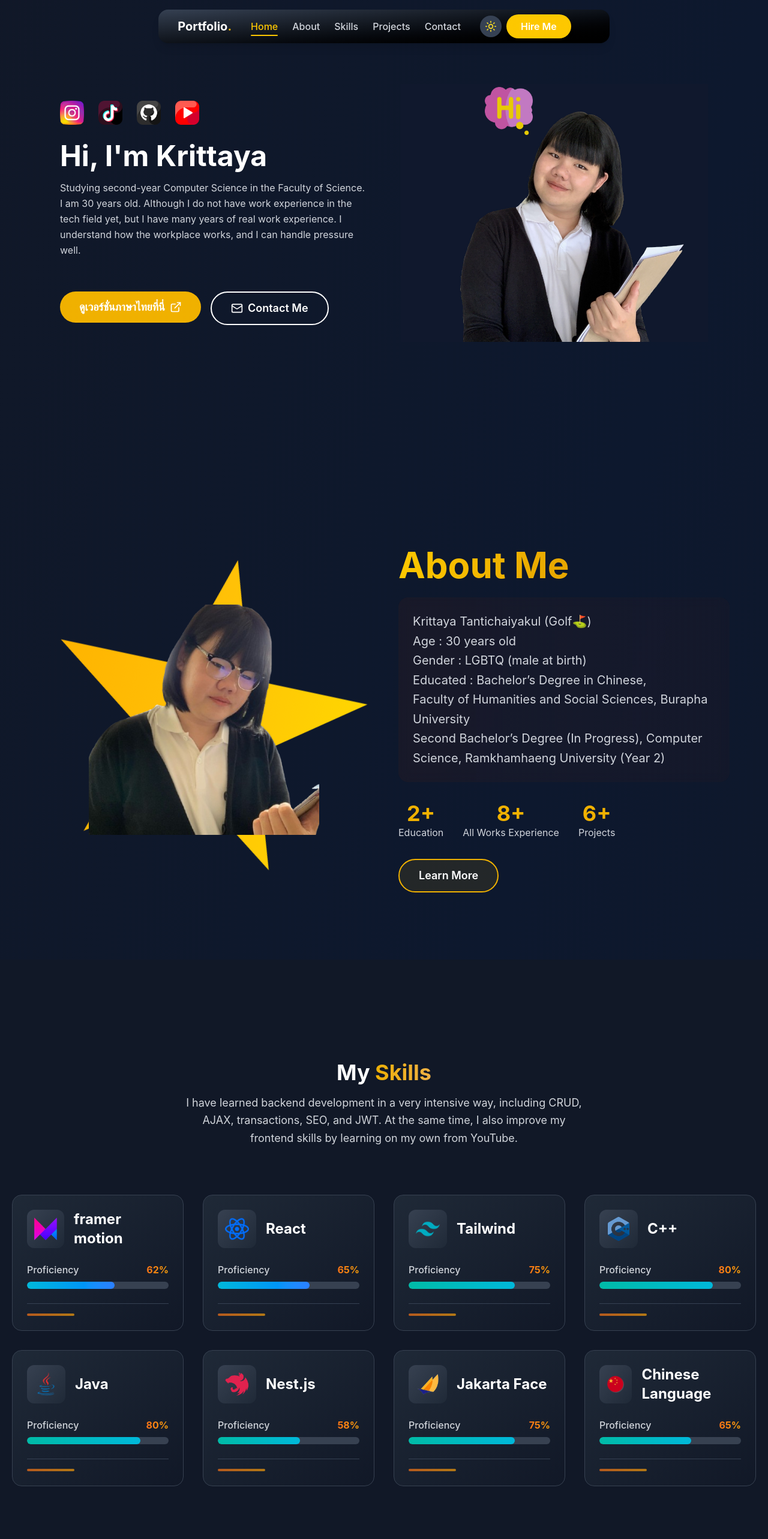
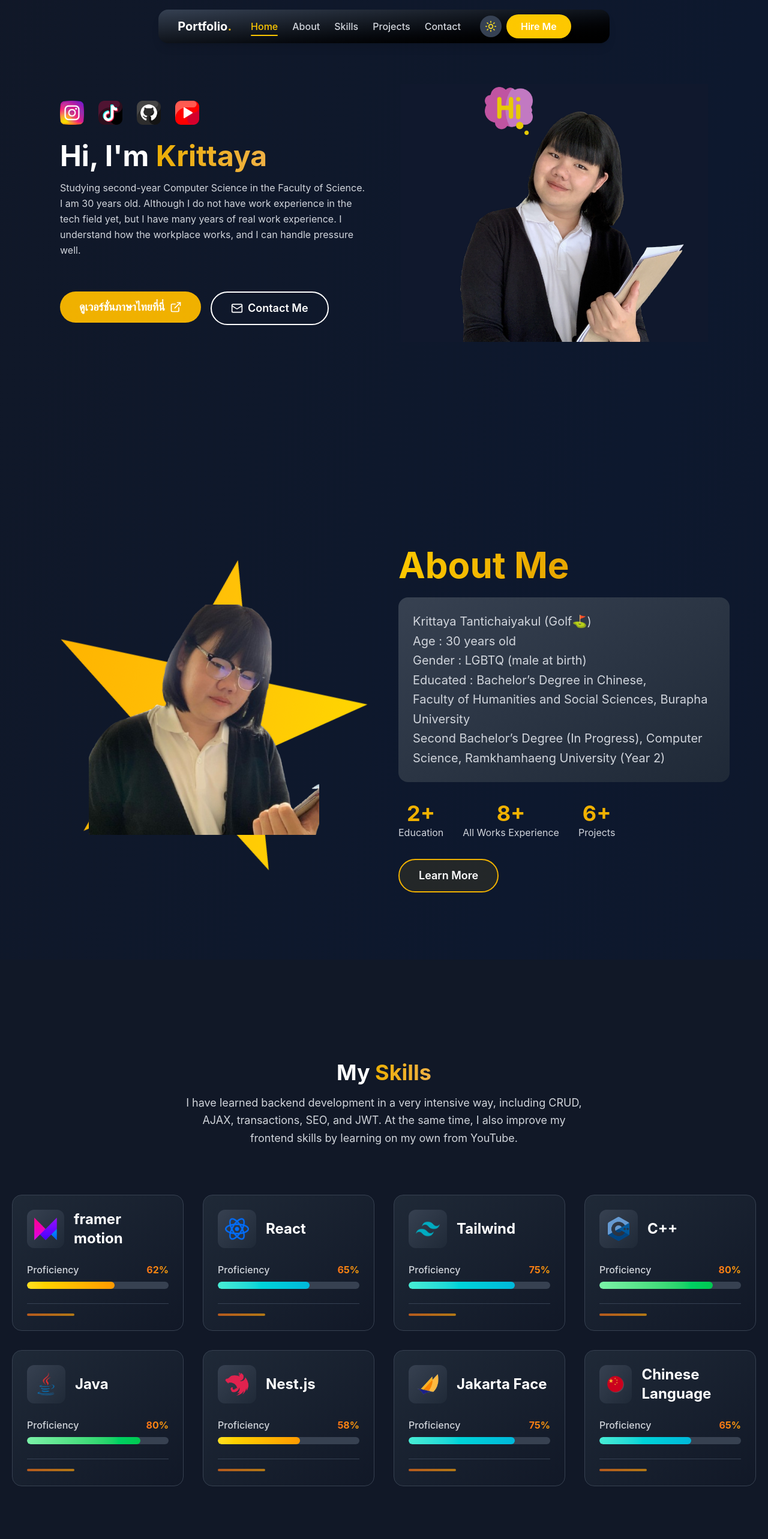
Before and after one commit to SmileCat42/SmileCat42.github.io, a React (Vite) app: page / in a window 1280 px wide. Shown: the top 2566 px of the page at 60% size. Built offline with nearby package versions, Linux system fonts and the light colour scheme.

Commit message:
Footer comp

```diff
--- a/src/App.jsx
+++ b/src/App.jsx
@@ -7,6 +7,7 @@ import About from './component/About'
 import Skills from './component/Skills';
 import Projects from './component/Projects';
 import Contact from './component/Contact';
+import Footer from './component/Footer';
 
 function App() {
   const [darkMode, setDarkMode] = useState(true)
@@ -42,6 +43,7 @@ function App() {
       <Skills darkMode={darkMode} />
       <Projects darkMode={darkMode} />
       <Contact darkMode={darkMode} />
+      <Footer darkMode={darkMode} />
     </div>
   )
 }
--- a/src/component/About.jsx
+++ b/src/component/About.jsx
@@ -48,12 +48,16 @@ const About = ({darkMode}) => {
           </header>
           <p className = {`text-sm sm:text-base lg:text-lg
             xl:text-xl mb-6 sm:mb-8 leading-relaxed
-            bg-linear-to-r from-orange-900/10 to-orange-900/5
             p-4 sm:p-6 rounded-xl sm:rounded-2xl
             backdrop-blur-sm
             ${darkMode ? 'text-gray-300' : 'text-gray-700'}`}
             data-aos='fade-up'
-            data-aos-delay='500'>
+            data-aos-delay='500'
+            style={{
+                      background: darkMode
+                      ? 'linear-gradient(to bottom right, #374151, #1f2937)'
+                      : 'linear-gradient(to bottom right, #f8dc80, #fdfbf5)',
+                              }}>
               Krittaya Tantichaiyakul (Golf⛳)<br/>
               Age : 30 years old<br/>
               Gender : LGBTQ (male at birth)<br/>
--- a/src/component/Contact.jsx
+++ b/src/component/Contact.jsx
@@ -153,12 +153,13 @@ export const Contact = ({ darkMode }) => {
                         <button
                         type='submit'
                         style={{
-                background: 'linear-gradient(to right, #f97316, #f59e0b)'
+                background: 'linear-gradient(to right, #f5c116, #f1ca48)'
                         }}
                         className='w-full py-2 sm:py-3 text-white
                         font-semibold rounded-lg text-sm sm:text-base
                         hover:shadow-lg hover:shadow-yellow-500/25
-                        hover:scale-[1.02] transition-all sm:col-span-2'>
+                        hover:scale-[1.02] transition-all sm:col-span-2
+                        hover:text-orange-900'>
                             Send Message
                         </button>
 
--- /dev/null
+++ b/src/component/Footer.jsx
@@ -0,0 +1,94 @@
+import { FaGithub, FaExternalLinkAlt } from 'react-icons/fa'
+import { FaFacebook } from 'react-icons/fa'
+import { FaLine } from 'react-icons/fa'
+import { FaHeart } from 'react-icons/fa'
+
+const Footer = ({ darkMode }) => {
+    const currentYear = new Date().getFullYear();
+
+  return (
+
+    <footer
+    style={{
+        background: darkMode
+        ? 'linear-gradient(to bottom, #000000, #111827)'
+        : 'linear-gradient(to bottom, #fcefa6, #e5e7eb)',
+        borderColor: darkMode ? '#374151' : '#d1d5db'
+    }}
+    className="border-t">
+        <div className="container mx-auto px-4 py-8">
+            <div className="flex flex-col md:flex-row justify-between
+            items-center gap-6">
+                <div className="text-center md:text-left">
+                    <h3
+                    className="text-2xl font-bold mb-2 text-yellow-500
+                    dark:text-white">
+                        Portfolio
+                    </h3>
+                    <div
+                    className="text-sm"
+                    style={{
+                        color: darkMode ? '#9ca3af' : '#6b7280'
+                    }}>
+                        Full Stack Developer & UI/UX Designer
+                    </div>
+                    <div
+                    className="text-sm"
+                    style={{
+                        color: darkMode ? '#9ca3af' : '#6b7280'
+                    }}>
+                        Inspired by a YouTuber OualiCode
+                    </div>
+                </div>
+                <div className="flex gap-4">
+                    <a
+                    href="https://github.com/SmileCat42"
+                    className="w-10 h-10 rounded-full flex items-center
+                    justify-center hover:scale-110 transition-all
+                    hover:bg-linear-to-r hover:from-yellow-300
+                    hover:to-yellow-500 hover:text-white
+                    bg-[#374151] dark:bg-[#f3f4f6]
+                    text-white dark:text-[#374151]">
+                        <FaGithub/>
+                    </a>
+
+                    <a
+                    href="https://web.facebook.com/aloha.golfring"
+                    className="w-10 h-10 rounded-full flex items-center
+                    justify-center hover:scale-110 transition-all
+                    hover:bg-linear-to-r hover:from-yellow-300
+                    hover:to-yellow-500 hover:text-white
+                    bg-[#374151] dark:bg-[#f3f4f6]
+                    text-white dark:text-[#374151]">
+                        <FaFacebook/>
+                    </a>
+
+                    <a
+                    href="https://line.me/ti/p/kwZiWyT8EC"
+                    className="w-10 h-10 rounded-full flex items-center
+                    justify-center hover:scale-110 transition-all
+                    hover:bg-linear-to-r hover:from-yellow-300
+                    hover:to-yellow-500 hover:text-white
+                    bg-[#374151] dark:bg-[#f3f4f6]
+                    text-white dark:text-[#374151]">
+                        <FaLine/>
+                    </a>
+                </div>
+                <div className="text-center md:text-right">
+                    <p className="text-sm flex items-center justify-end
+                    gap-1 text-[#6b7280] dark:text-[#9ca3af]">
+                        @ {currentYear} Made with
+                        <FaHeart className="text-red-500 hover:scale-110
+                        hover:text-red-300"/>
+                        by <span
+                        className="mt-1 text-yellow-500">
+                            Krittaya Tantichaiyakul
+                        </span>
+                    </p>
+                </div>
+            </div>
+        </div>
+    </footer>
+  )
+}
+export  default Footer
--- a/src/component/Hero.jsx
+++ b/src/component/Hero.jsx
@@ -10,10 +10,10 @@ import golfLight from "../assets/golf02.jpg"
 
 const Hero = ({ darkMode }) => {
     const socialIcons = [
-        { icon: instagram, alt: 'Instagram' },
-        { icon: tiktok, alt: 'tiktok' },
-        { icon: github, alt: 'github' },
-        { icon: youtube, alt: 'youtube' }
+        { icon: instagram, alt: 'Instagram', link:'https://github.com/SmileCat42' },
+        { icon: tiktok, alt: 'tiktok', link:'https://github.com/SmileCat42' },
+        { icon: github, alt: 'github', link:'https://github.com/SmileCat42' },
+        { icon: youtube, alt: 'youtube', link:'https://www.youtube.com/@golfmaxss' }
     ];
 
     const darkTheme = {
@@ -51,7 +51,7 @@ const Hero = ({ darkMode }) => {
                             {socialIcons.map((social, index) => (
                                 <a
                                     key={index}
-                                    href='#'
+                                    href={social.link}
                                     target='_blank'
                                     data-aos-delay={`${400 + index * 100}`}
                                     className='transform hover:scale-110
@@ -70,7 +70,16 @@ const Hero = ({ darkMode }) => {
                         lg:text-5xl mb-4 font-bold ${theme.textPrimary}`}
                             data-aos='fade-up'
                             data-aos-delay='500'>
-                            Hi, I'm Krittaya
+                            Hi, I'm{' '}
+                            <span
+                  style={{
+            background: 'linear-gradient(to right, #ecaf05, #f0b145)',
+            WebkitBackgroundClip: 'text',
+            backgroundClip: 'text',
+            color: 'transparent'
+                  }}>
+                             Krittaya
+                            </span>
                         </h1>
                         <p className={`mb-6 sm:mb-8 leading-relaxed max-w-md
                         sm:max-w-lg ${theme.textSecondary}`}
--- a/src/component/Projects.jsx
+++ b/src/component/Projects.jsx
@@ -150,7 +150,8 @@ const Projects = ({ darkMode }) => {
                         className='inline-flex items-center font-semibold
                             justify-center gap-2 px-7 py-4 text-white
                             text-sm rounded-full hover:shadow-lg hover:scale-110
-                            hover:shadow-yellow-400/25 transition-all duration-300'
+                            hover:shadow-yellow-400/25 transition-all duration-300
+                            hover:text-orange-900'
                         data-aos='zoom-in'
                         data-aos-delay='400'>
                         <span >View All Projects<br/>
--- a/src/component/Skills.jsx
+++ b/src/component/Skills.jsx
@@ -10,21 +10,21 @@ import cn from '../assets/cn2.png'
 const Skills = ({darkMode}) => {
     const skillsData = [
         {name: 'framer motion', icon: framer_motion, level: 62,
-            color: 'from-cyan-500 to-blue-500'},
+            color: 'from-yellow-300 to-amber-500'},
         {name: 'React', icon: react, level: 65,
-            color: 'from-cyan-500 to-blue-500'},
+            color: 'from-teal-300 to-cyan-500'},
         {name: 'Tailwind', icon: tailwind, level: 75,
-            color: 'from-teal-500 to-cyan-500'},
+            color: 'from-teal-300 to-cyan-500'},
         {name: 'C++', icon: cc, level: 80,
-            color: 'from-teal-500 to-cyan-500'},
+            color: 'from-green-300 to-green-500'},
         {name: 'Java', icon: java, level: 80,
-            color: 'from-teal-500 to-cyan-500'},
+            color: 'from-green-300 to-green-500'},
         {name: 'Nest.js', icon: nest, level: 58,
-            color: 'from-teal-500 to-cyan-500'},
+            color: 'from-yellow-300 to-amber-500'},
         {name: 'Jakarta Face', icon: jsf, level: 75,
-            color: 'from-teal-500 to-cyan-500'},
+            color: 'from-teal-300 to-cyan-500'},
         {name: 'Chinese Language', icon: cn, level: 65,
-            color: 'from-teal-500 to-cyan-500'},
+            color: 'from-teal-300 to-cyan-500'},
     ];
 
   return (
@@ -77,7 +77,7 @@ const Skills = ({darkMode}) => {
                     style={{
                       background: darkMode
                       ? 'linear-gradient(to bottom right, #1f2937, #111827)'
-                      : 'linear-gradient(to bottom right, #ffffff, #f3f4f6)',
+                      : 'linear-gradient(to bottom right, #fad87a, #f3f4f6)',
                       borderColor: darkMode ? '#374151' : '#e5e7eb'
                     }}
                       className='h-full p-6 rounded-2xl border
@@ -130,7 +130,7 @@ const Skills = ({darkMode}) => {
                           <div
                           className='w-full rounded-full h-3 overflow-hidden'
                           style={{
-                              backgroundColor: darkMode ? '#374151' : '#e5e7eb'
+                              backgroundColor: darkMode ? '#374151' : '#c8d6f3'
                           }}>
                             <div
                             className={`h-full rounded-full bg-linear-to-r
```
